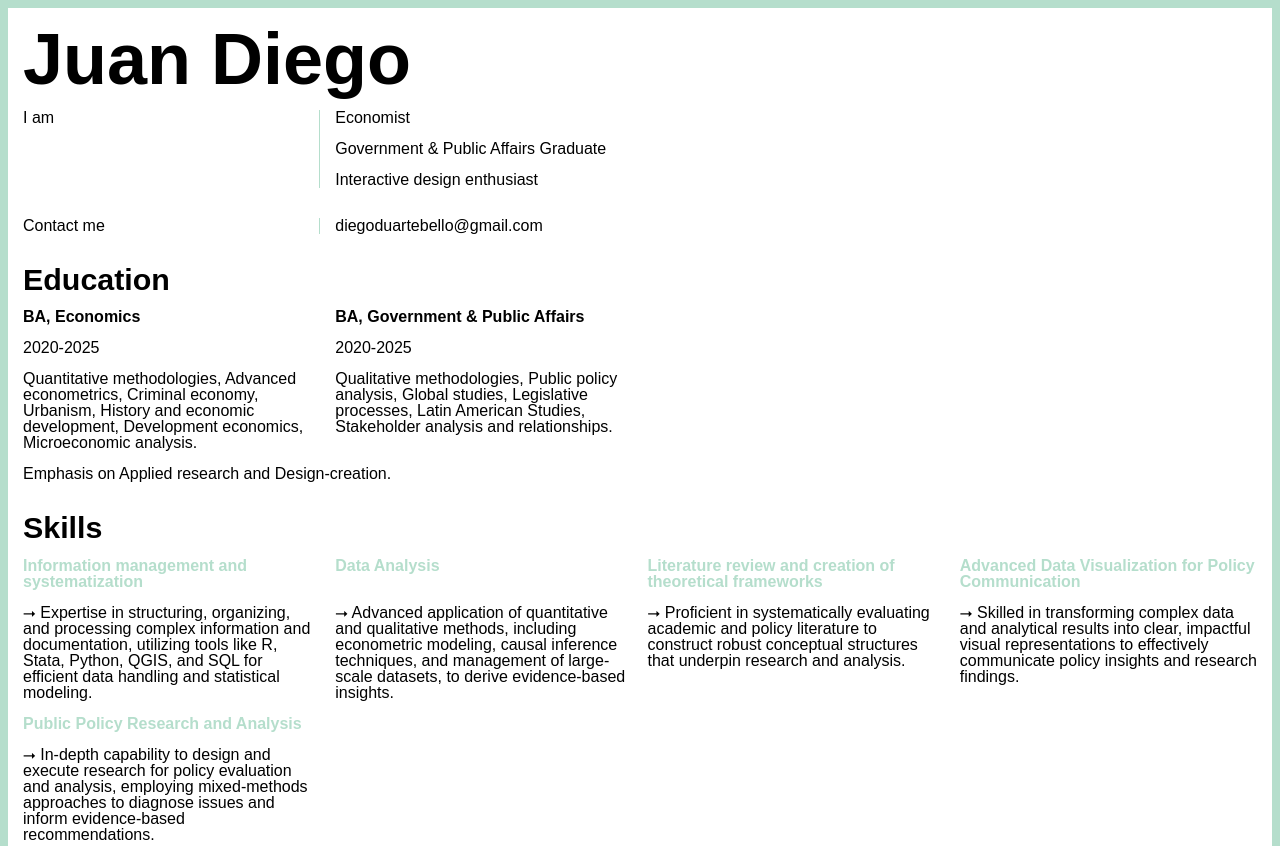
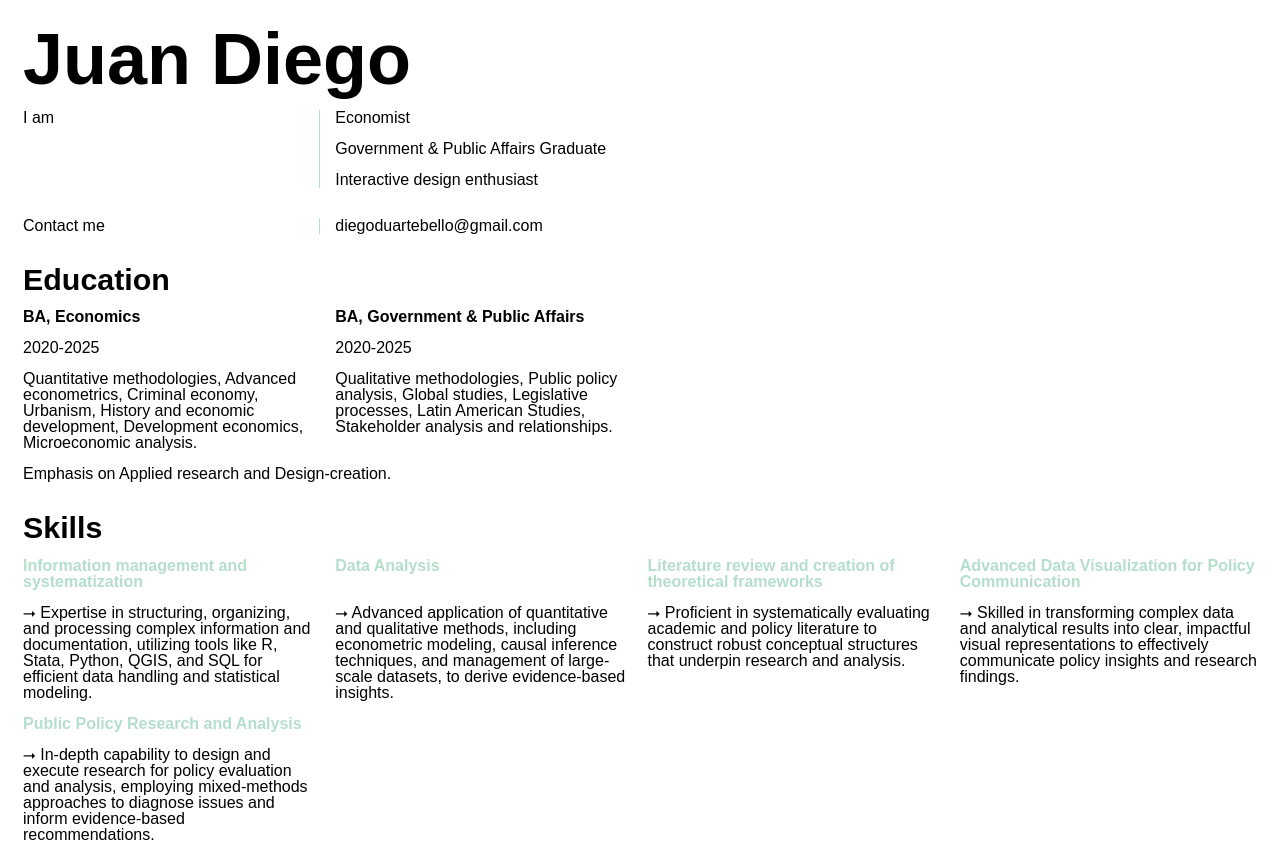
Before and after one commit to diegodduartebb/diegodduartebb.github.io, a plain HTML site: page cv/index.html in a window 1280 px wide. Shown: the top 846 px of the page. Drawn offline with nearby package versions, Linux system fonts and the light colour scheme; a web font is replaced by a local one.

Commit message:
Update style.css

```diff
--- a/cv/style.css
+++ b/cv/style.css
@@ -12,13 +12,13 @@ html {
   height: 100%;
   margin: 0;
   padding: 0;
-  background: #b5decc; /* O déjalo sin background para el color por defecto del navegador */
+  background: white; /* O déjalo sin background para el color por defecto del navegador */
 }
 
 body {
   transition: 1s;
   background: white;
-  border: 1vh solid #b5decc; /* Borde blanco sólido de 2px añadido */
+  border: 1vh solid white; /* Borde blanco sólido de 2px añadido */
 
 
 
```
